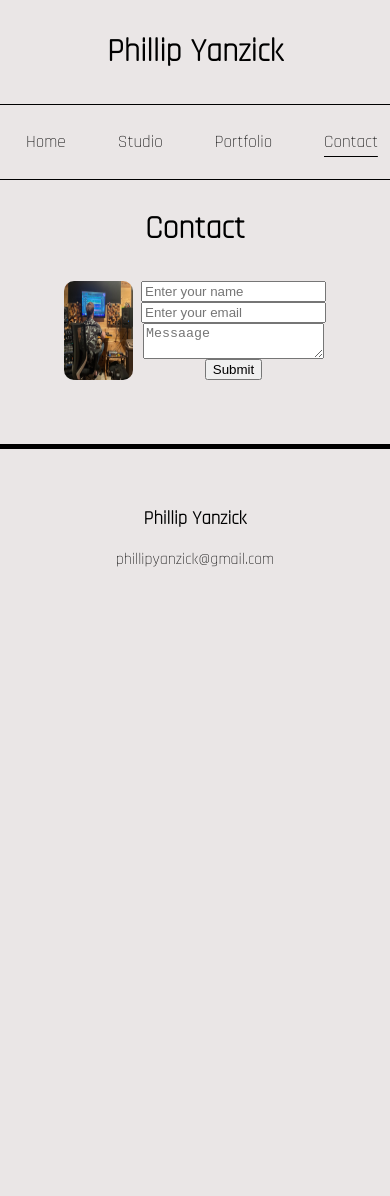
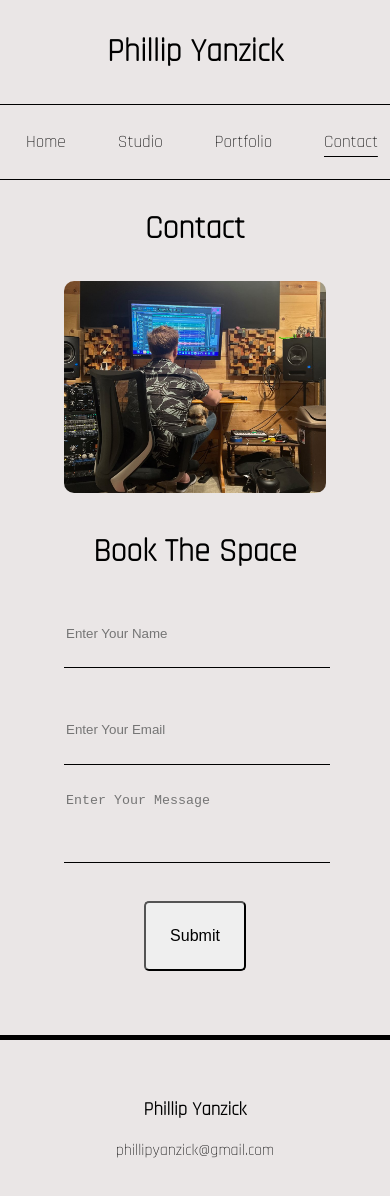
Before and after one commit to Randycullins08/phil-yanzick-studio, a React (Create React App) app: page /contact in a window 390 px wide. Shown: the top 1196 px of the page. Before the commit the page ends 844 px from the top, so only its background shows below. Built offline with nearby package versions, Linux system fonts and the light colour scheme.

Commit message:
Added functionality to contact form

```diff
--- a/package.json
+++ b/package.json
@@ -3,6 +3,7 @@
   "version": "0.1.0",
   "private": true,
   "dependencies": {
+    "@emailjs/browser": "^3.10.0",
     "react": "^18.2.0",
     "react-dom": "^18.2.0",
     "react-modal": "^3.16.1",
--- a/public/index.html
+++ b/public/index.html
@@ -34,16 +34,6 @@
     <title>Phillip Yanzick</title>
   </head>
   <body>
-    <form
-      name="contactForm"
-      netlify-honeypot="bot-field"
-      data-netlify="true"
-      hidden
-    >
-      <input type="text" name="name" />
-      <input type="email" name="email" />
-      <textarea name="message"></textarea>
-    </form>
     <noscript>You need to enable JavaScript to run this app.</noscript>
     <div id="root"></div>
     <!--
--- /dev/null
+++ b/src/components/ContactForm.js
@@ -0,0 +1,65 @@
+import { useState, useRef } from "react";
+import emailjs from "@emailjs/browser";
+
+export default function ContactForm() {
+  const [status, setStatus] = useState("Submit");
+  const form = useRef();
+
+  const sendEmail = (e) => {
+    e.preventDefault();
+    setStatus("Sending...");
+
+    emailjs
+      .sendForm(
+        process.env.REACT_APP_SERVICE_ID,
+        process.env.REACT_APP_TEMPLATE_ID,
+        form.current,
+        process.env.REACT_APP_PUBLIC_KEY
+      )
+      .then(
+        (result) => {
+          console.log(result.text);
+          setStatus("Submit");
+        },
+        (error) => {
+          console.log(error.text);
+        }
+      );
+  };
+
+  return (
+    <form onSubmit={sendEmail} ref={form} className="contact-form">
+      <div>
+        <input
+          type="text"
+          id="from_name"
+          name="from_name"
+          placeholder="Enter Your Name"
+          required
+        />
+      </div>
+
+      <div>
+        <input
+          type="email"
+          id="email"
+          name="email"
+          placeholder="Enter Your Email"
+          required
+        />
+      </div>
+
+      <div>
+        <textarea
+          name="message"
+          id="message"
+          rows={10}
+          placeholder="Enter Your Message"
+        />
+      </div>
+      <div className="submit-button">
+        <button type="submit">{status}</button>
+      </div>
+    </form>
+  );
+}
--- a/src/data/albumData.js
+++ b/src/data/albumData.js
@@ -19,12 +19,24 @@ export const albumData = [
       <iframe
         title="NVM"
         style={{ border: "0", width: "350px", height: "470px" }}
+        src="https://open.spotify.com/embed/album/61yrnIQNoSMirv6gadFV6W?utm_source=generator"
+      />
+    ),
+  },
+  {
+    id: 2,
+    bandName: "NVM",
+    work: "Engineered",
+    player: (
+      <iframe
+        title="NVM"
+        style={{ border: "0", width: "350px", height: "470px" }}
         src="https://open.spotify.com/embed/album/5IXMoep5wF4BBJmq6YIXDm?utm_source=generator"
       />
     ),
   },
   {
-    id: 2,
+    id: 3,
     bandName: "Anaconda Vise",
     work: "Engineered | Mixed | Mastered",
     player: (
@@ -36,7 +48,7 @@ export const albumData = [
     ),
   },
   {
-    id: 3,
+    id: 4,
     bandName: "Chairea",
     work: "Engineered | Mixed | Mastered",
     player: (
@@ -48,7 +60,7 @@ export const albumData = [
     ),
   },
   {
-    id: 4,
+    id: 5,
     bandName: "Chairea",
     work: "Engineered | Mixed",
     player: (
@@ -60,7 +72,7 @@ export const albumData = [
     ),
   },
   {
-    id: 5,
+    id: 6,
     bandName: "Treasure State",
     work: "Engineered | Mixed | Mastered",
     player: (
@@ -72,7 +84,7 @@ export const albumData = [
     ),
   },
   {
-    id: 6,
+    id: 7,
     bandName: "Anaconda Vise",
     work: "Live Recorded | Mixed | Mastered",
     player: (
@@ -84,7 +96,7 @@ export const albumData = [
     ),
   },
   {
-    id: 7,
+    id: 8,
     bandName: "NVM",
     work: "Engineered | Mixed | Mastered",
     player: (
@@ -96,7 +108,7 @@ export const albumData = [
     ),
   },
   {
-    id: 8,
+    id: 9,
     bandName: "Gray Joy",
     work: "Engineered | Mixed | Mastered",
     player: (
@@ -108,7 +120,7 @@ export const albumData = [
     ),
   },
   {
-    id: 9,
+    id: 10,
     bandName: "Dragged Out",
     work: "Engineered",
     player: (
@@ -120,7 +132,7 @@ export const albumData = [
     ),
   },
   {
-    id: 10,
+    id: 11,
     bandName: "Sky Drftr",
     work: "Engineered | Mixed | Mastered",
     player: (
@@ -132,7 +144,7 @@ export const albumData = [
     ),
   },
   {
-    id: 11,
+    id: 12,
     bandName: "Tom Russell",
     work: "Vocal Engineered",
     player: (
@@ -144,7 +156,7 @@ export const albumData = [
     ),
   },
   {
-    id: 12,
+    id: 13,
     bandName: "Hubba Hubba",
     work: "Engineered | Mixed | Mastered",
     player: (
@@ -156,7 +168,7 @@ export const albumData = [
     ),
   },
   {
-    id: 13,
+    id: 14,
     bandName: "Hubba Hubba",
     work: "Engineered | Mixed | Mastered",
     player: (
@@ -168,7 +180,7 @@ export const albumData = [
     ),
   },
   {
-    id: 14,
+    id: 15,
     bandName: "Tiny Iota",
     work: "Mixed | Mastered",
     player: (
--- a/src/pages/Contact.js
+++ b/src/pages/Contact.js
@@ -1,3 +1,5 @@
+import ContactForm from "../components/ContactForm";
+
 export default function Contact() {
   return (
     <div className="contact-container">
@@ -11,39 +13,10 @@ export default function Contact() {
         </div>
 
         <div className="form-wrapper">
-          {/* <form onSubmit={handleSubmit} method="post">
-            <label htmlFor="name">Name</label>
-            <input
-              type="text"
-              value={name}
-              onChange={(e) => setName(e.target.value)}
-            />
-            <label htmlFor="email">Email</label>
-            <input
-              type="email"
-              value={email}
-              onChange={(e) => setEmail(e.target.value)}
-            />
-            <label htmlFor="message">Message</label>
-            <textarea
-              type="textarea"
-              name="textValue"
-              rows={5}
-              value={message}
-              onChange={(e) => setMessage(e.target.value)}
-            />
-            <button type="submit">Send!</button>
-          </form> */}
-          <form method="POST" name="contactform" className="contactForm">
-            <input type="hidden" name="form-name" value="contactForm" />
-            <input type="text" name="name" placeholder="Enter your name" />
-
-            <input type="email" name="email" placeholder="Enter your email" />
-
-            <textarea name="message" placeholder="Messaage"></textarea>
-
-            <button type="submit">Submit</button>
-          </form>
+          <div className="form-header">
+            <h1>Book The Space</h1>
+          </div>
+          <ContactForm />
         </div>
       </div>
     </div>
--- a/src/styles/pages/contact.scss
+++ b/src/styles/pages/contact.scss
@@ -16,13 +16,70 @@
     }
 
     .form-wrapper {
+      width: 100%;
+      .form-header {
+        text-align: center;
+      }
+
       form {
-        display: flex;
-        flex-direction: column;
-        justify-content: space-around;
-        align-items: center;
         height: 100%;
+        width: 100%;
+
+        input,
+        textarea {
+          height: 5em;
+          resize: none;
+          width: 100%;
+          margin-top: 2em;
+          border: none;
+          background-color: rgb(234, 230, 230);
+          border-bottom: 1px solid black;
+
+          &:focus {
+            outline: none;
+          }
+        }
+
+        .submit-button {
+          width: 100%;
+          display: grid;
+          place-items: center;
+          button {
+            text-align: center;
+            color: inherit;
+            margin-top: 2em;
+            padding: 1.5em;
+            border-radius: 5px;
+            font-size: 1em;
+            transition-duration: 0.2s;
+
+            &:hover {
+              background-color: black;
+              color: white;
+              cursor: pointer;
+            }
+          }
+        }
       }
     }
   }
 }
+
+@media (max-width: 768px) {
+  .contact-container {
+    .contact-content {
+      display: flex;
+      flex-direction: column;
+
+      .image-wrapper {
+        img {
+          width: 100%;
+        }
+      }
+
+      .form-wrapper {
+        margin-top: 2em;
+      }
+    }
+  }
+}
```
Also changed, not shown: 2 other files (tests, documents, lock files or other folders).
